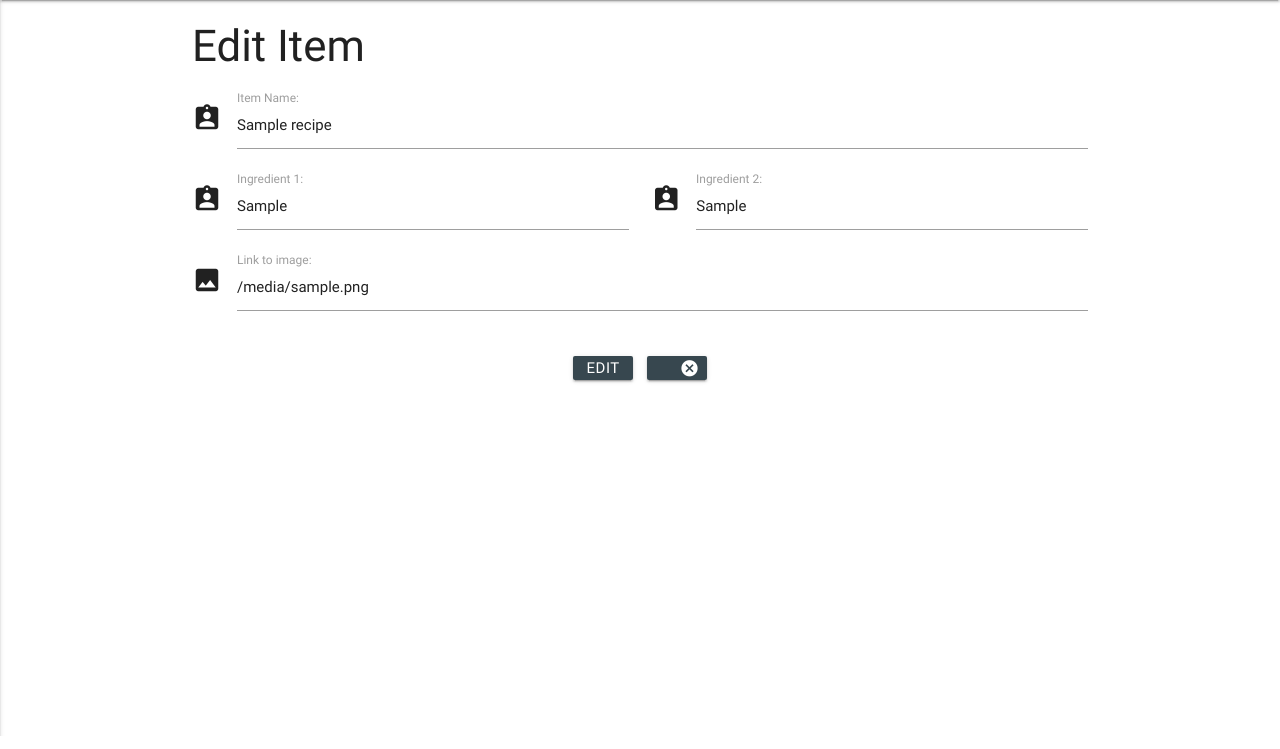
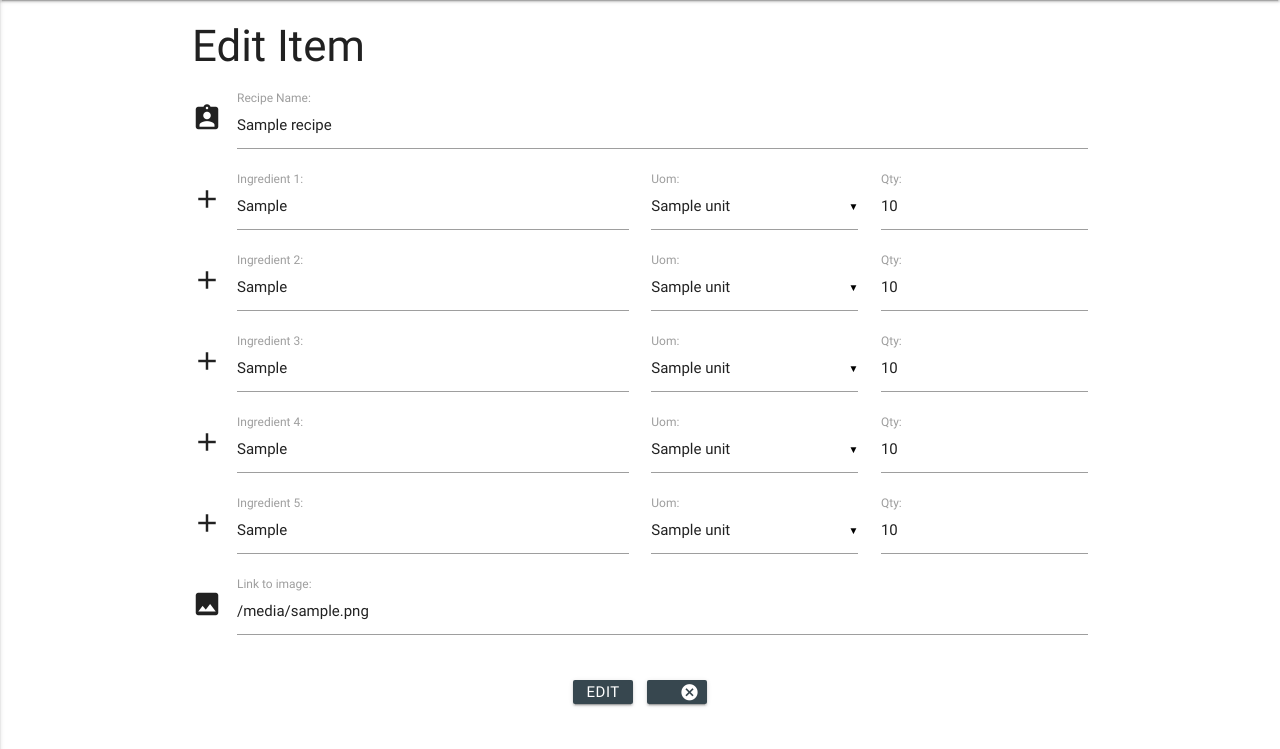
Before and after one commit to xz3t/milestone-3, a Flask app: template templates/editrecipe.html in a window 1280 px wide. Shown: the part 64-813 px from the top of the page. Run offline with Flask 2, Linux system fonts and the light colour scheme; the template is opened without the code that fills it: most values are stand-ins (such as "Sample title", 1, 10 or a date in 2020); some libraries are stand-ins or nearby versions.

Commit message:
Layot update for editrecipe.html

```diff
--- a/templates/editrecipe.html
+++ b/templates/editrecipe.html
@@ -8,18 +8,118 @@
       <div class="input-field col s12">
         <i class="material-icons prefix">assignment_ind</i>
         <input id="recipe_name" name="recipe_name" type="text" class="materialize-textarea" value="{{recipe.recipe_name}}"/>
-        <label for="icon_prefix">Item Name:</label>
+        <label for="icon_prefix">Recipe Name:</label>
       </div>
       <div class="input-field col s6">
-        <i class="material-icons prefix">assignment_ind</i>
+        <i class="material-icons prefix">add</i>
         <input id="recipe_ingredient_1" name="recipe_ingredient_1" type="text" class="materialize-textarea" value="{{recipe.recipe_ingredient_1}}"/>
         <label for="icon_prefix">Ingredient 1:</label>
       </div>
-            <div class="input-field col s6">
-        <i class="material-icons prefix">assignment_ind</i>
+      <div class="input-field col s3">
+         <select id="recipe_ingredient_1_unit" name="recipe_ingredient_1_unit">
+           {% for un in unit1 %}
+                {% if un.unit == recipe.recipe_ingredient_1_unit%}
+                    <option value="{{un.unit}}" selected >{{un.unit}}</option>
+                {% else %}
+                    <option value="{{un.unit}}">{{un.unit}}</option>
+                {% endif %}
+            {% endfor %}
+        </select>
+         <label>Uom:</label>
+      </div>
+        <div class="input-field col s3">
+        <input id="recipe_ingredient_1_qty" name="recipe_ingredient_1_qty" type="text" class="materialize-textarea" value="{{recipe.recipe_ingredient_1_qty}}"/>
+        <label for="icon_prefix">Qty:</label>
+      </div>
+
+      <div class="input-field col s6">
+        <i class="material-icons prefix">add</i>
         <input id="recipe_ingredient_2" name="recipe_ingredient_2" type="text" class="materialize-textarea" value="{{recipe.recipe_ingredient_2}}"/>
         <label for="icon_prefix">Ingredient 2:</label>
       </div>
+      <div class="input-field col s3">
+         <select id="recipe_ingredient_2_unit" name="recipe_ingredient_2_unit">
+          {% for un in unit2 %}
+                {% if un.unit == recipe.recipe_ingredient_2_unit%}
+                    <option value="{{un.unit}}" selected >{{un.unit}}</option>
+                {% else %}
+                    <option value="{{un.unit}}">{{un.unit}}</option>
+                {% endif %}
+            {% endfor %}
+        </select>
+         <label>Uom:</label>
+      </div>
+        <div class="input-field col s3">
+        <input id="recipe_ingredient_2_qty" name="recipe_ingredient_2_qty" type="text" class="materialize-textarea" value="{{recipe.recipe_ingredient_2_qty}}"/>
+        <label for="icon_prefix">Qty:</label>
+      </div>
+
+     <div class="input-field col s6">
+        <i class="material-icons prefix">add</i>
+        <input id="recipe_ingredient_3" name="recipe_ingredient_3" type="text" class="materialize-textarea" value="{{recipe.recipe_ingredient_3}}"/>
+        <label for="icon_prefix">Ingredient 3:</label>
+      </div>
+      <div class="input-field col s3">
+         <select id="recipe_ingredient_3_unit" name="recipe_ingredient_3_unit">
+          {% for un in unit3 %}
+                {% if un.unit == recipe.recipe_ingredient_3_unit%}
+                    <option value="{{un.unit}}" selected >{{un.unit}}</option>
+                {% else %}
+                    <option value="{{un.unit}}">{{un.unit}}</option>
+                {% endif %}
+            {% endfor %}
+        </select>
+         <label>Uom:</label>
+      </div>
+        <div class="input-field col s3">
+        <input id="recipe_ingredient_3_qty" name="recipe_ingredient_3_qty" type="text" class="materialize-textarea" value="{{recipe.recipe_ingredient_3_qty}}"/>
+        <label for="icon_prefix">Qty:</label>
+      </div>
+
+     <div class="input-field col s6">
+        <i class="material-icons prefix">add</i>
+        <input id="recipe_ingredient_4" name="recipe_ingredient_4" type="text" class="materialize-textarea" value="{{recipe.recipe_ingredient_4}}"/>
+        <label for="icon_prefix">Ingredient 4:</label>
+      </div>
+      <div class="input-field col s3">
+         <select id="recipe_ingredient_4_unit" name="recipe_ingredient_4_unit">
+          {% for un in unit4 %}
+                {% if un.unit == recipe.recipe_ingredient_4_unit%}
+                    <option value="{{un.unit}}" selected >{{un.unit}}</option>
+                {% else %}
+                    <option value="{{un.unit}}">{{un.unit}}</option>
+                {% endif %}
+            {% endfor %}
+        </select>
+         <label>Uom:</label>
+      </div>
+        <div class="input-field col s3">
+        <input id="recipe_ingredient_4_qty" name="recipe_ingredient_4_qty" type="text" class="materialize-textarea" value="{{recipe.recipe_ingredient_4_qty}}"/>
+        <label for="icon_prefix">Qty:</label>
+      </div>
+
+     <div class="input-field col s6">
+        <i class="material-icons prefix">add</i>
+        <input id="recipe_ingredient_5" name="recipe_ingredient_5" type="text" class="materialize-textarea" value="{{recipe.recipe_ingredient_5}}"/>
+        <label for="icon_prefix">Ingredient 5:</label>
+      </div>
+      <div class="input-field col s3">
+         <select id="recipe_ingredient_5_unit" name="recipe_ingredient_5_unit">
+          {% for un in unit5 %}
+                {% if un.unit == recipe.recipe_ingredient_5_unit%}
+                    <option value="{{un.unit}}" selected >{{un.unit}}</option>
+                {% else %}
+                    <option value="{{un.unit}}">{{un.unit}}</option>
+                {% endif %}
+            {% endfor %}
+        </select>
+         <label>Uom:</label>
+      </div>
+        <div class="input-field col s3">
+        <input id="recipe_ingredient_5_qty" name="recipe_ingredient_5_qty" type="text" class="materialize-textarea" value="{{recipe.recipe_ingredient_5_qty}}"/>
+        <label for="icon_prefix">Qty:</label>
+      </div>
+
       <div class="input-field col s12">
         <i class="material-icons prefix">image</i>
         <input id="recipe_img" name="recipe_img" type="text" class="materialize-textarea"  value="{{recipe.recipe_img}}"/>
```
